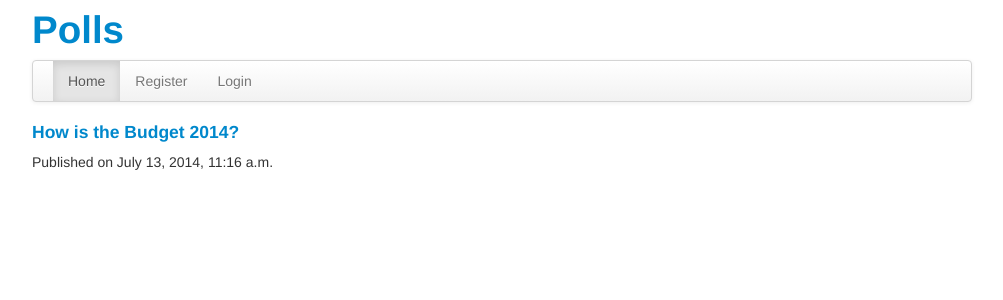
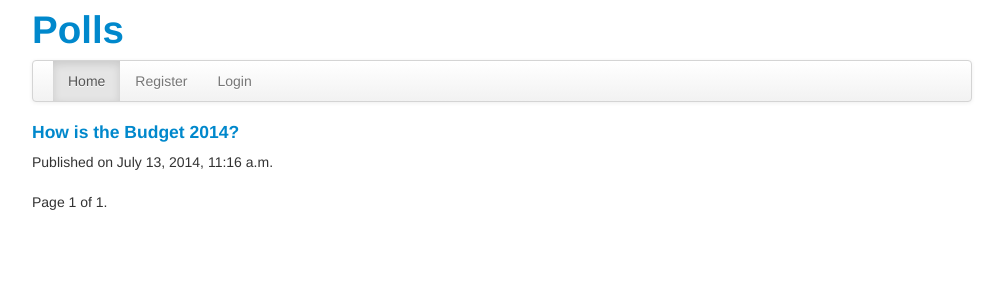
Before and after one commit to manjunath24/demo_poll, a Django app: page /polls/ in a window 1280 px wide. Shown: the top 300 px of the page, without its empty margins (138-1141 px from the left). Run offline with Django 3.2, Linux system fonts and the light colour scheme; data comes from the database, SQL or seed files in the repository; parts of the project's set-up code (start-up, migrations or seed data) failed here and were passed over.

Commit message:
pagination added

```diff
--- a/poll_app/templates/base.html
+++ b/poll_app/templates/base.html
@@ -18,13 +18,14 @@
 		            <li {% if signin %}class="active"{% endif %}><a href="{% url 'signin' %}">Login</a></li>
 		            {% endif %}
 		            {% if user.is_authenticated %}
+                    <li {% if profile %}class="active"{% endif %}><a href="{% url 'profile' %}">My Profile</a>
+                    </li>
 		            <li>
                         <a> Welcome <b>{{ user.username|title }}</b></a>
 		            </li>
-		            <li>
-		                <a href="{% url 'signout' %}">Logout</a>
-		            </li>
-		            <li {% if profile %}class="active"{% endif %}><a href="{% url 'profile' %}">My Profile</a></li>
+                    <li>
+                        <a href="{% url 'signout' %}">Logout</a>
+                    </li>
 		            {% endif %}
 		          </ul>
 		        </div>
--- a/poll_app/templates/home.html
+++ b/poll_app/templates/home.html
@@ -1,10 +1,29 @@
 {% extends 'base.html' %}
 
 {% block content %}
+
 	{% for poll in polls %}
 	<h4><a href={% url 'detail' poll.id %}>{{ poll.name }}</a></h4>
 	Published on {{ poll.pub_date }}
 	   {% empty %}
 	   <h1>No polls available</h1>
     {% endfor %}
+
+
+<div class="pagination">
+    <span class="step-links">
+        {% if polls.has_previous %}
+            <a href="?page={{ polls.previous_page_number }}">Previous</a>
+        {% endif %}
+
+        <span class="current">
+            Page {{ polls.number }} of {{ polls.paginator.num_pages }}.
+        </span>
+
+        {% if polls.has_next %}
+            <a href="?page={{ polls.next_page_number }}">Next</a>
+        {% endif %}
+    </span>
+</div>
+
 {% endblock %}
--- a/poll_app/views.py
+++ b/poll_app/views.py
@@ -5,14 +5,18 @@ from django.contrib.auth import authenticate, login
 from django.contrib.auth.decorators import login_required
 from django.core.mail import EmailMessage
 from django.conf import settings
+from django.core.paginator import Paginator
 
 from poll_app.models import PollQuestion, PollChoice, VoteTracker
 from poll_app.forms import UserRegistrationForm, LoginForm, Profile
 
 
 def index(request):
-	polls = PollQuestion.objects.all()
-	return render(request, 'home.html', {'polls': polls, 'home': True})
+    polls = PollQuestion.objects.all()
+    paginator = Paginator(polls, 1)
+    page = request.GET.get('page', '1')
+    poll_pagination = paginator.page(page)
+    return render(request, 'home.html', {'polls': poll_pagination, 'home': True})
 
 
 def detail(request, poll_id):
```
Also changed, not shown: poll_app/templates/detail.html (+3 -4 lines), 11 other files.
